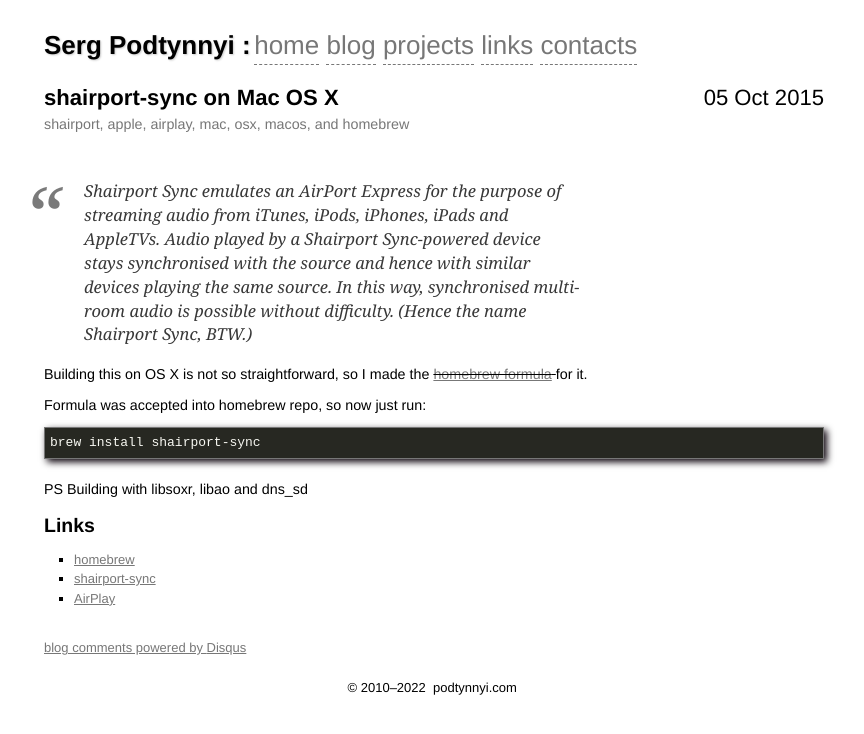
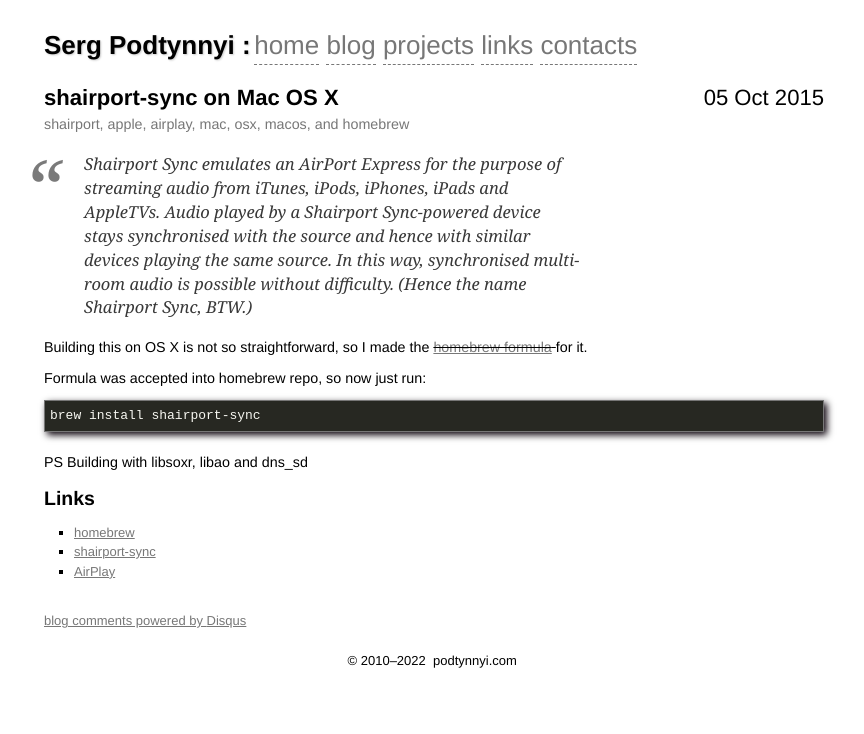
Before and after one commit to shtirlic/shtirlic.github.com, a Jekyll site: the page built from _posts/2015-10-05-shairportsync-on-mac-os-x.markdown, in a window 1280 px wide. Shown: the top 734 px of the page, without its empty margins (206-1070 px from the left). Built offline with Jekyll 4.4.1, drawn with Linux system fonts in a browser that asks for light colours; some web fonts are replaced; comment, search, counter and statistics services are not loaded.

Commit message:
Update post.html

```diff
--- a/_layouts/post.html
+++ b/_layouts/post.html
@@ -4,7 +4,7 @@
 
 <div class="post sweet-justice">
 
-  <div style="margin-bottom:40px">
+  <div style="margin-bottom:1em">
     <div class="post-date">{{ page.date | date_to_string }}</div>
     <h1 style="display:inline">{{ page.title }}</h1>
     <div class="post-tags">{{ page.tags | array_to_sentence_string }}</div>
```
